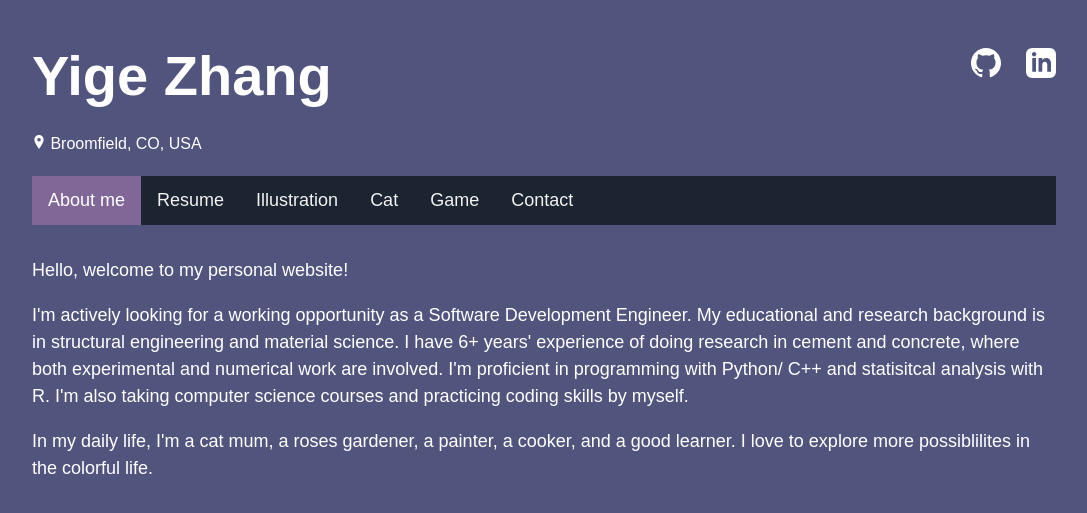
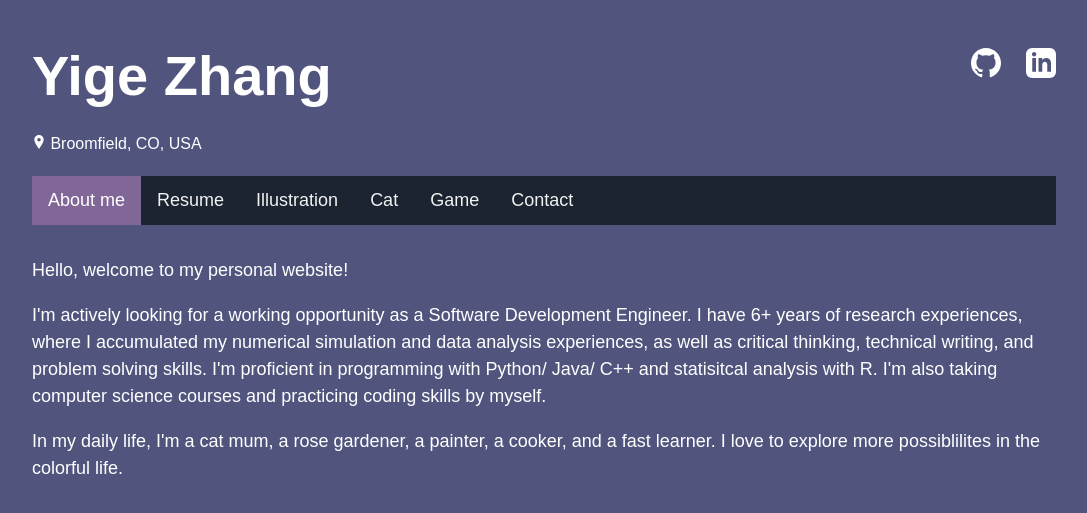
Before and after one commit to yyggzz/yigezhang.net, a Flask app: page / in a window 1280 px wide. Shown: the top 513 px of the page, without its empty margins (96-1183 px from the left). Run offline with Flask 2, Linux system fonts and the light colour scheme.

Commit message:
update about and resume

```diff
--- a/templates/about.html
+++ b/templates/about.html
@@ -16,10 +16,9 @@
 <div class="content">
     <p>Hello, welcome to my personal website!</p>
     <p>I'm actively looking for a working opportunity as a Software Development Engineer.
-        My educational and research background is in structural engineering
-        and material science. I have 6+ years' experience of doing research in cement and concrete, where both experimental and numerical work are involved.
-        I'm proficient in programming with Python/ C++ and statisitcal analysis with R. I'm also taking computer science courses and practicing coding skills by myself. </p>
-    <p>In my daily life, I'm a cat mum, a roses gardener, a painter, a cooker, and a good learner. I love to explore more possiblilites in the colorful life.</p>
+        I have 6+ years of research experiences, where I accumulated my numerical simulation and data analysis experiences, as well as critical thinking, technical writing, and problem solving skills.
+        I'm proficient in programming with Python/ Java/ C++ and statisitcal analysis with R. I'm also taking computer science courses and practicing coding skills by myself. </p>
+    <p>In my daily life, I'm a cat mum, a rose gardener, a painter, a cooker, and a fast learner. I love to explore more possiblilites in the colorful life.</p>
 
 </div>
 {% endblock %}
--- a/templates/resume.html
+++ b/templates/resume.html
@@ -56,10 +56,10 @@
   <section id="section-2">
     <h2>Technical Skills</h2>
     <ul>
-      <li>LANGUAGES: Python, C++, HTML/ CSS/ JavaScript, R, MATLAB, SQL</li>
+      <li>LANGUAGES: Python, C++, Java, HTML/ CSS/ JavaScript, R, MATLAB, SQL, LaTex</li>
       <li>FRAMEWORKS & LIBRARIES: Flask, Bootstrap, TensorFlow, pygame, NumPy</li>
-      <li>TOOLS: Git, VSCode, Linux</li>
-      <li>OTHER: LaTeX, Data Analysis and Statistics, Finite Element Analysis</li>
+      <li>TOOLS: Git, Linux, VSCode, IntelliJ</li>
+      <li>OTHER: Data Structures & Algorithms, Object Oriented Programming (OOP), Machine Learning, Data Analysis and Statistics</li>
     </ul>
   </section>
 
```
Also changed, not shown: 1 other file.
